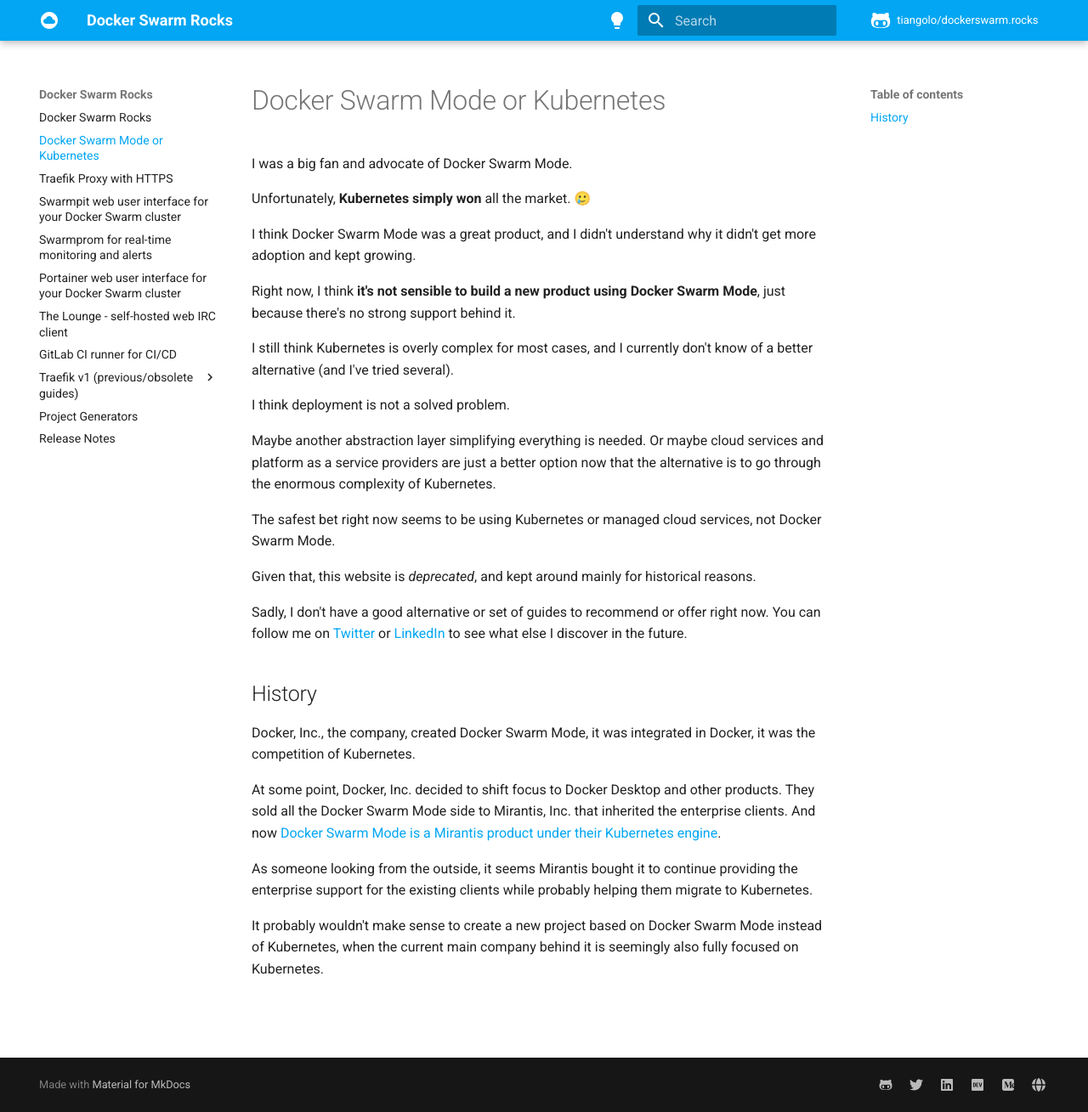
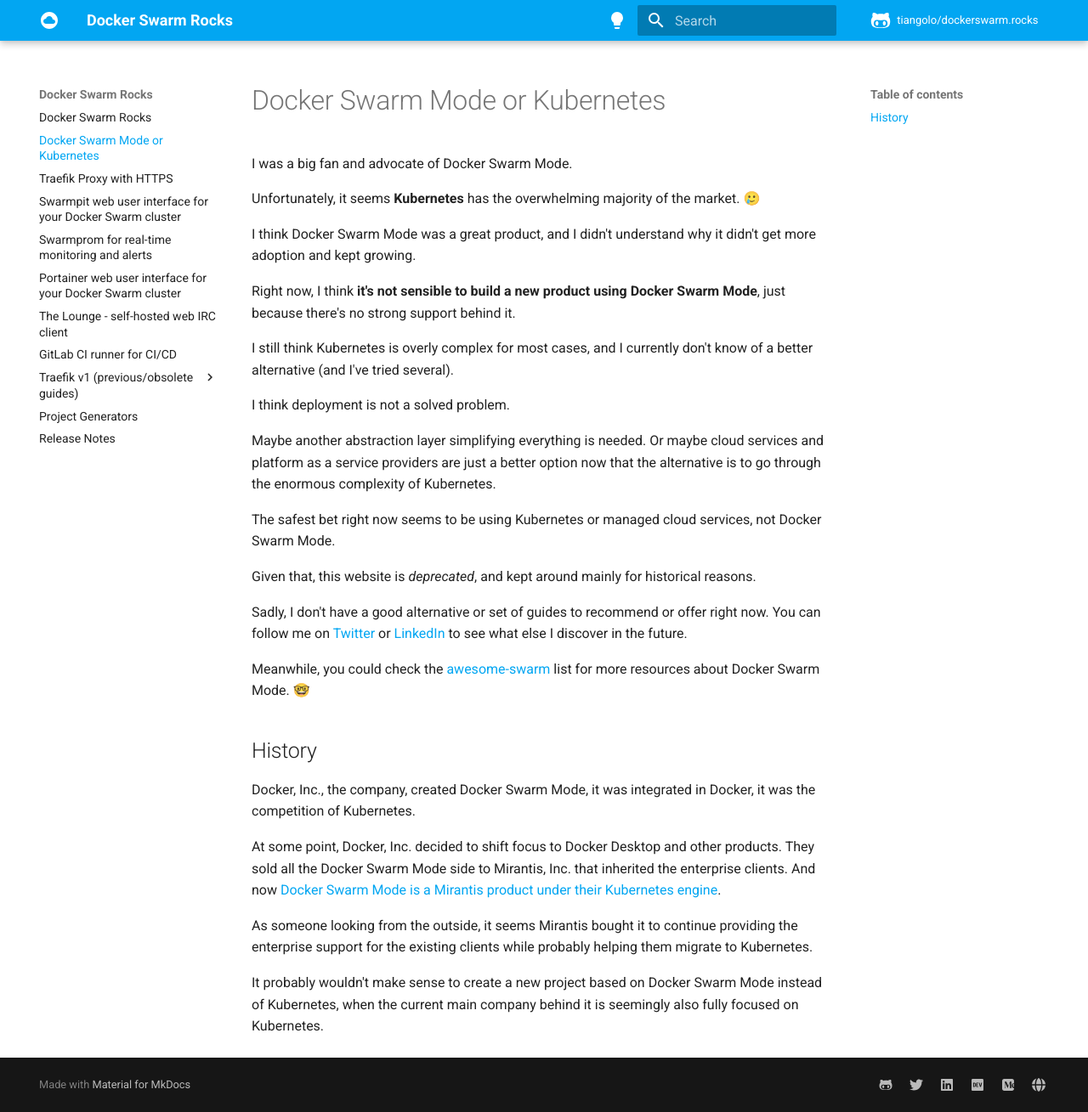
Before and after one commit to tiangolo/dockerswarm.rocks, an MkDocs documentation site: the page built from docs/swarm-or-kubernetes.md, in a window 1280 px wide and 1309 px high. Shown: the whole window at 85% size. Built offline with MkDocs 1.6.1 and Material for MkDocs 9.7.7, drawn with Linux system fonts in a browser that asks for light colours; comment, search, counter and statistics services are not loaded.

Commit message:
📝 Add note and link to Docker Swarm awesome list

```diff
--- a/docs/swarm-or-kubernetes.md
+++ b/docs/swarm-or-kubernetes.md
@@ -2,7 +2,7 @@
 
 I was a big fan and advocate of Docker Swarm Mode.
 
-Unfortunately, **Kubernetes simply won** all the market. 🥲
+Unfortunately, it seems **Kubernetes** has the overwhelming majority of the market. 🥲
 
 I think Docker Swarm Mode was a great product, and I didn't understand why it didn't get more adoption and kept growing.
 
@@ -20,6 +20,8 @@
 
 Sadly, I don't have a good alternative or set of guides to recommend or offer right now. You can follow me on [Twitter](https://twitter.com/tiangolo) or [LinkedIn](https://www.linkedin.com/in/tiangolo/) to see what else I discover in the future.
 
+Meanwhile, you could check the [awesome-swarm](https://github.com/BretFisher/awesome-swarm) list for more resources about Docker Swarm Mode. 🤓
+
 ## History
 
 Docker, Inc., the company, created Docker Swarm Mode, it was integrated in Docker, it was the competition of Kubernetes.
```
Also changed, not shown: docs/index.md (+2 -0 lines).
